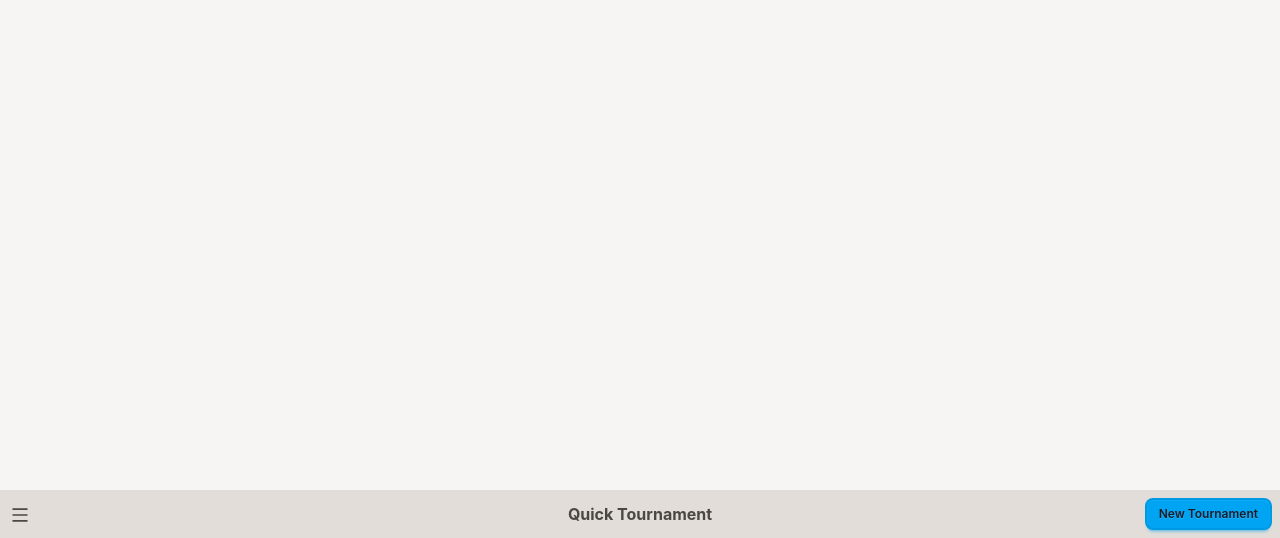
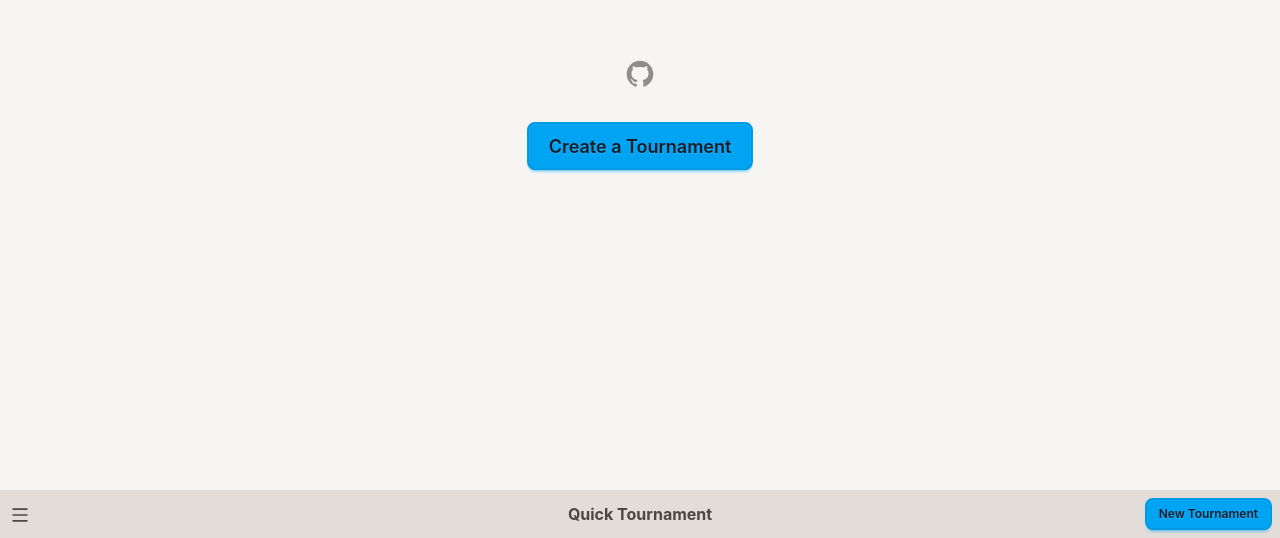
Before and after one commit to kechuv/quicktourn, a SvelteKit app: page / in a window 1280 px wide. Shown: the part 262-800 px from the top of the page. Built offline with nearby package versions, Linux system fonts and the light colour scheme.

Commit message:
feat: home page added

```diff
--- a/src/routes/+layout.svelte
+++ b/src/routes/+layout.svelte
@@ -116,6 +116,7 @@
       >
         {#snippet invoker()}
           <button
+            id="new-tourn"
             class="btn btn-sm btn-primary"
             onclick={() => modal?.showModal()}
             type="button"
--- a/src/routes/+page.svelte
+++ b/src/routes/+page.svelte
@@ -1,4 +1,32 @@
 <script lang="ts">
 </script>
 
-<h1></h1>
+<div class="flex h-full w-full items-center justify-center">
+  <div class="grid gap-8">
+    <a
+      class="w-8 justify-self-center text-base-content/60 transition-colors hover:text-base-content"
+      aria-label="watch on github"
+      href="https://github.com/kechuv/quicktourn"
+      target="_blank"
+    >
+      <svg
+        fill="currentColor"
+        viewBox="0 0 24 24"
+        xmlns="http://www.w3.org/2000/svg"
+      >
+        <path
+          d="M12.001 2C6.47598 2 2.00098 6.475 2.00098 12C2.00098 16.425 4.86348 20.1625 8.83848 21.4875C9.33848 21.575 9.52598 21.275 9.52598 21.0125C9.52598 20.775 9.51348 19.9875 9.51348 19.15C7.00098 19.6125 6.35098 18.5375 6.15098 17.975C6.03848 17.6875 5.55098 16.8 5.12598 16.5625C4.77598 16.375 4.27598 15.9125 5.11348 15.9C5.90098 15.8875 6.46348 16.625 6.65098 16.925C7.55098 18.4375 8.98848 18.0125 9.56348 17.75C9.65098 17.1 9.91348 16.6625 10.201 16.4125C7.97598 16.1625 5.65098 15.3 5.65098 11.475C5.65098 10.3875 6.03848 9.4875 6.67598 8.7875C6.57598 8.5375 6.22598 7.5125 6.77598 6.1375C6.77598 6.1375 7.61348 5.875 9.52598 7.1625C10.326 6.9375 11.176 6.825 12.026 6.825C12.876 6.825 13.726 6.9375 14.526 7.1625C16.4385 5.8625 17.276 6.1375 17.276 6.1375C17.826 7.5125 17.476 8.5375 17.376 8.7875C18.0135 9.4875 18.401 10.375 18.401 11.475C18.401 15.3125 16.0635 16.1625 13.8385 16.4125C14.201 16.725 14.5135 17.325 14.5135 18.2625C14.5135 19.6 14.501 20.675 14.501 21.0125C14.501 21.275 14.6885 21.5875 15.1885 21.4875C19.259 20.1133 21.9999 16.2963 22.001 12C22.001 6.475 17.526 2 12.001 2Z"
+        >
+        </path>
+      </svg>
+    </a>
+    <button
+      class="btn btn-lg btn-primary"
+      onclick={() => document.getElementById('new-tourn')?.click()}
+      type="button"
+    >
+      Create a Tournament
+    </button>
+    <small class="hidden"> *This div is centered ✨ </small>
+  </div>
+</div>
```
